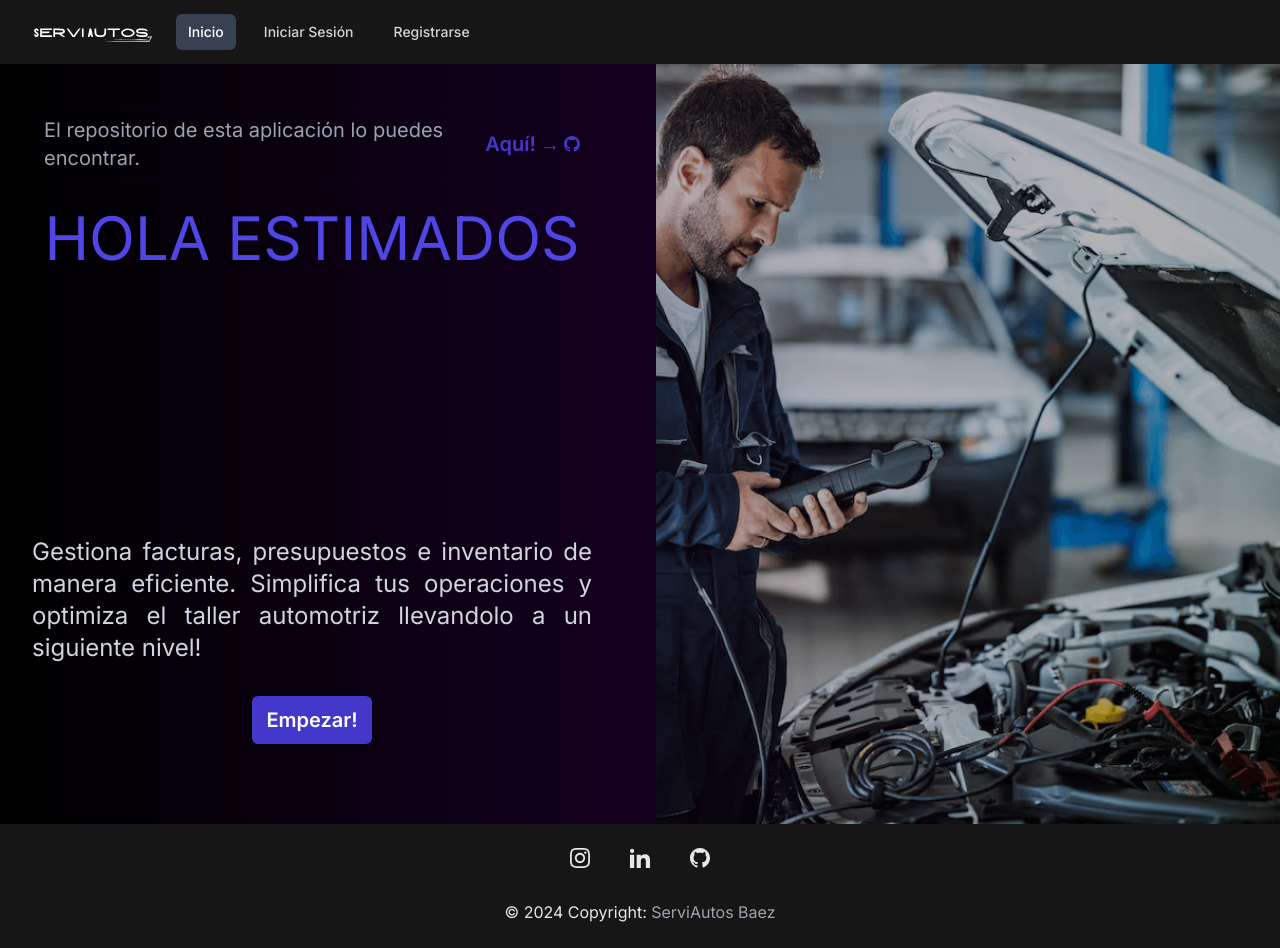
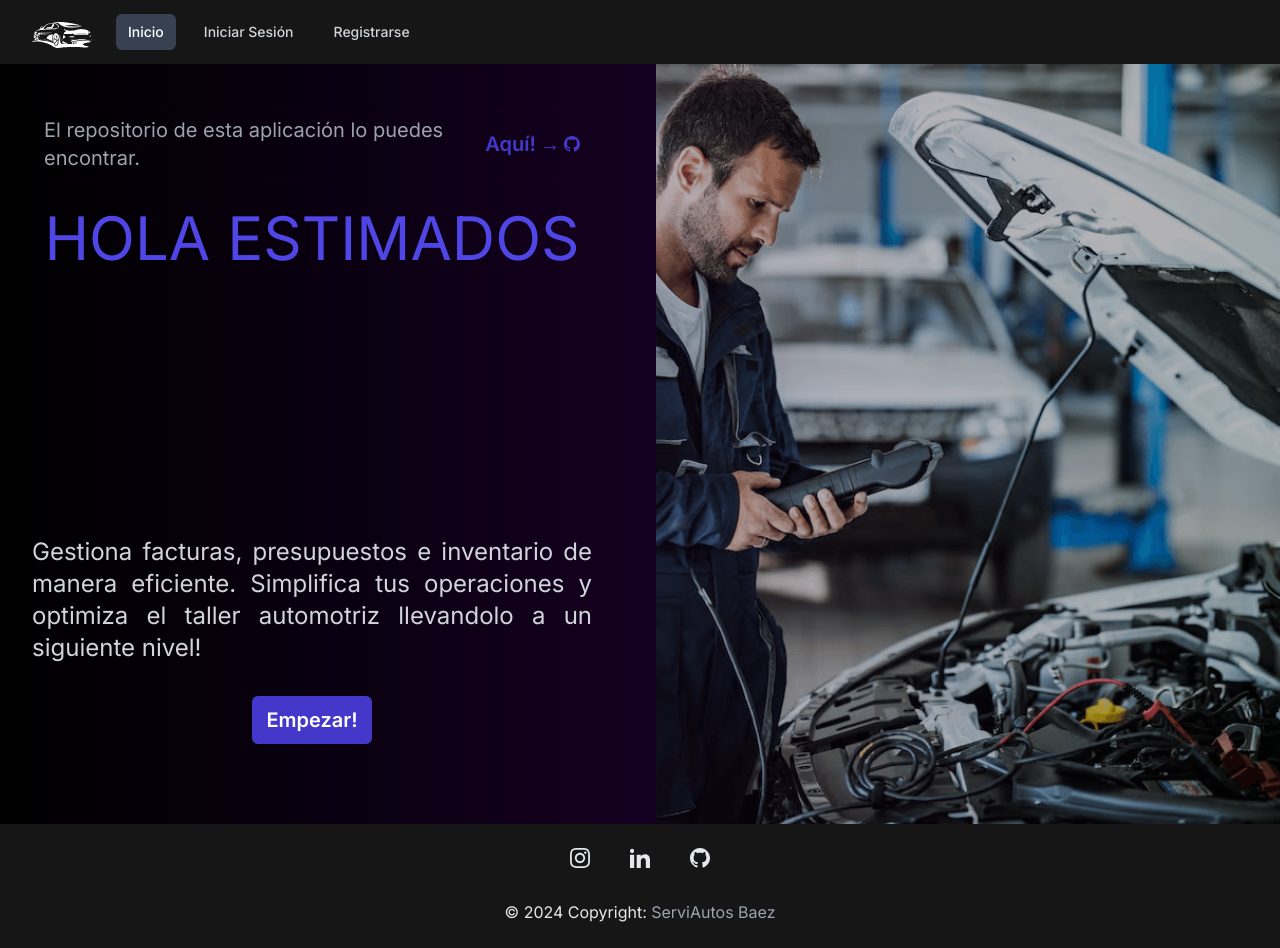
Before and after one commit to Josubaze/servi-autos, a Next.js app: page / in a window 1280 px wide. Built offline with nearby package versions, Linux system fonts and the light colour scheme; no server answers.

Commit message:
new logo

```diff
--- a/src/components/Login/LoginForm/LoginForm.tsx
+++ b/src/components/Login/LoginForm/LoginForm.tsx
@@ -70,7 +70,7 @@ export const LoginForm = () => {
         <div className="sm:mx-auto sm:w-full sm:max-w-sm">
           <div className="flex flex-shrink-0 items-center">
             <Image
-              src="svg/logo.svg"
+              src="/svg/logo2.svg"
               alt="Your Company"
               width={500}
               height={500}
--- a/src/components/Nabvar/Nabvar.tsx
+++ b/src/components/Nabvar/Nabvar.tsx
@@ -32,10 +32,10 @@ export const Navbar = () => {
               <div className="flex flex-1 items-center justify-center sm:items-stretch sm:justify-start">
                 <div className="flex items-center font-medium text-sm text-gray-200">
                   <Image
-                      src="/svg/nombreEmpresa.svg"
+                      src="/svg/auto.svg"
                       alt="Your Company"
-                      width={120}
-                      height={120}
+                      width={60}
+                      height={60}
                       className='pt-1.5'
                     />
                 </div>
```
Also changed, not shown: public/svg/auto.svg (added), public/svg/logo2.svg (added).
